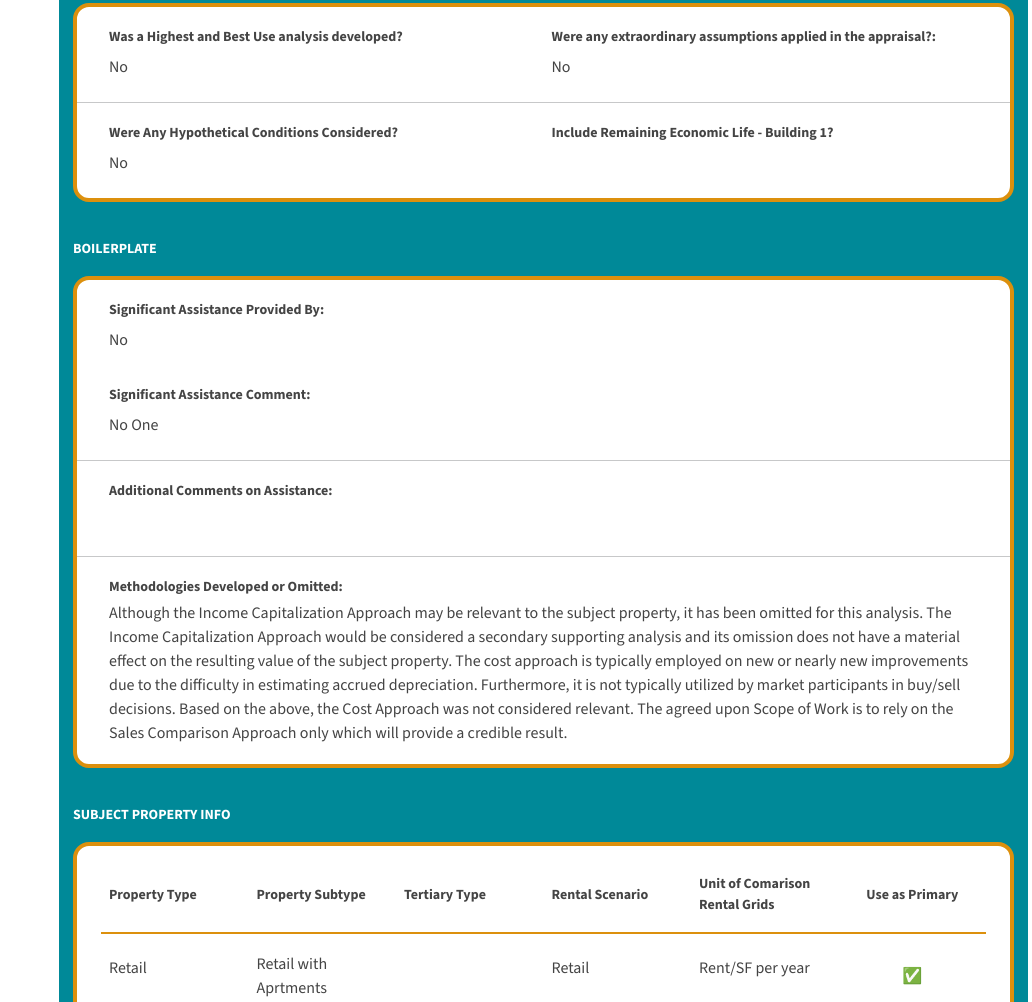
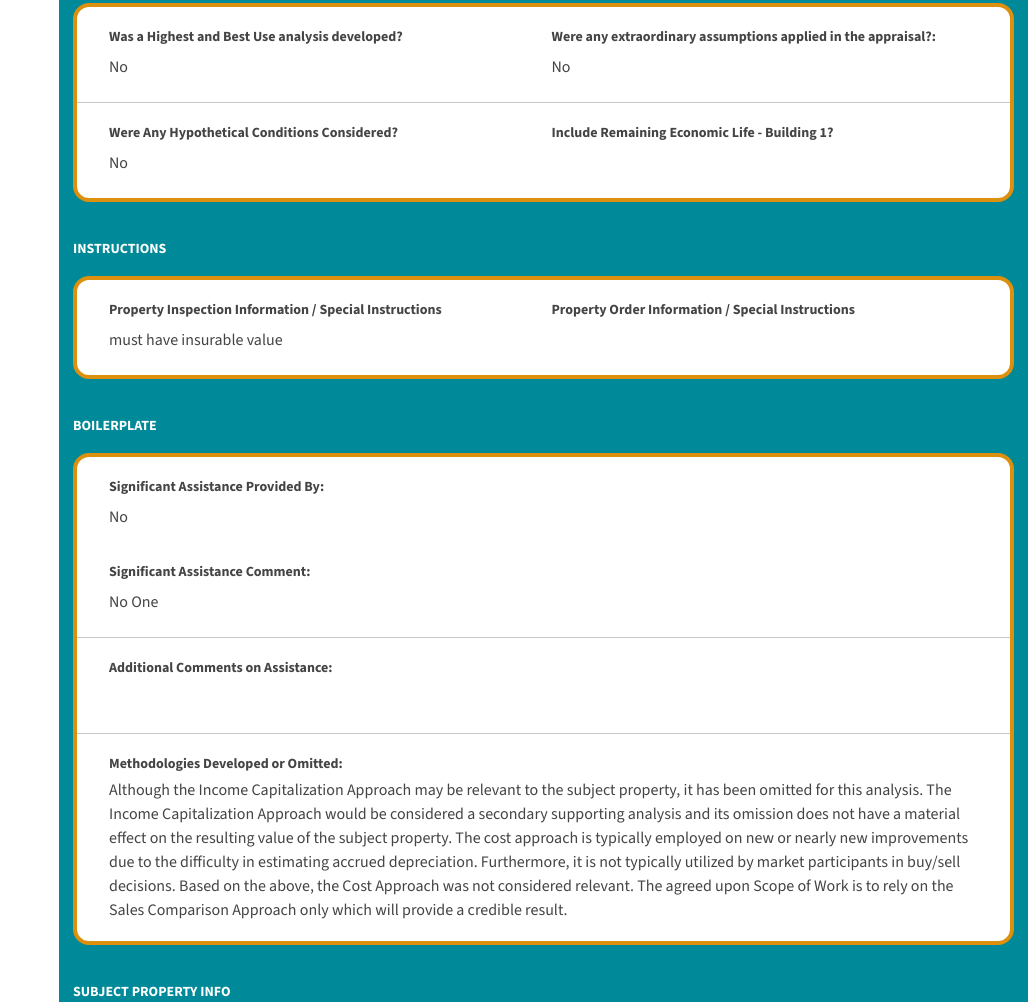
Before and after one commit to RayblazeDeveloper/order-review, a plain HTML site: page index.html in a window 1280 px wide. Shown: the part 1360-2362 px from the top of the page, without its empty margins (248-1280 px from the left). Drawn offline with nearby package versions, Linux system fonts and the light colour scheme.

Commit message:
Update index.html

```diff
--- a/index.html
+++ b/index.html
@@ -854,6 +854,43 @@
                         <span>No</span>
                       </label>
                     </div>
+                  </div>
+                </div>
+              </div>
+            </div>
+
+            <div class="spacer-36"></div>
+
+            <div class="detail-card" id="instructions">
+              <h3 class="main-heading">Instructions</h3>
+              <div class="card">
+                <div class="row">
+                  <div class="col">
+                    <h4>
+                      Property Inspection Information / Special Instructions
+                    </h4>
+                    <p>must have insurable value</p>
+                  </div>
+                  <div class="col">
+                    <h4>Property Order Information / Special Instructions</h4>
+                    <p></p>
+                  </div>
+                </div>
+              </div>
+            </div>
+            <div class="detail-card mt-36" id="instructions_edit">
+              <h3 class="main-heading">Edit Instructions</h3>
+              <div class="card">
+                <div class="row">
+                  <div class="col">
+                    <h4>
+                      Property Inspection Information / Special Instructions:
+                    </h4>
+                    <input type="text" value="must have insurable value" />
+                  </div>
+                  <div class="col">
+                    <h4>Property Order Information / Special Instructions</h4>
+                    <input type="text" name="" id="" />
                   </div>
                 </div>
               </div>
```
